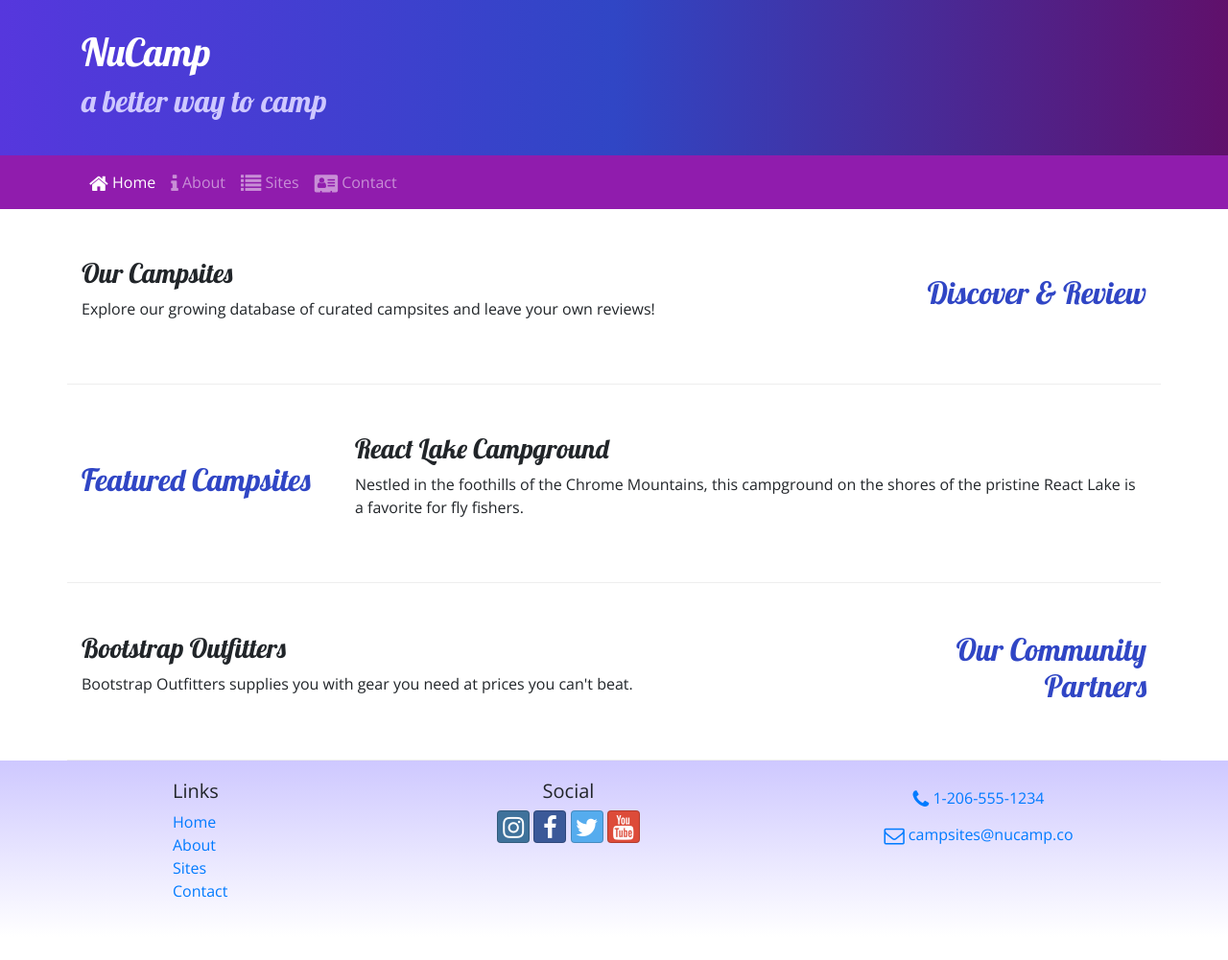
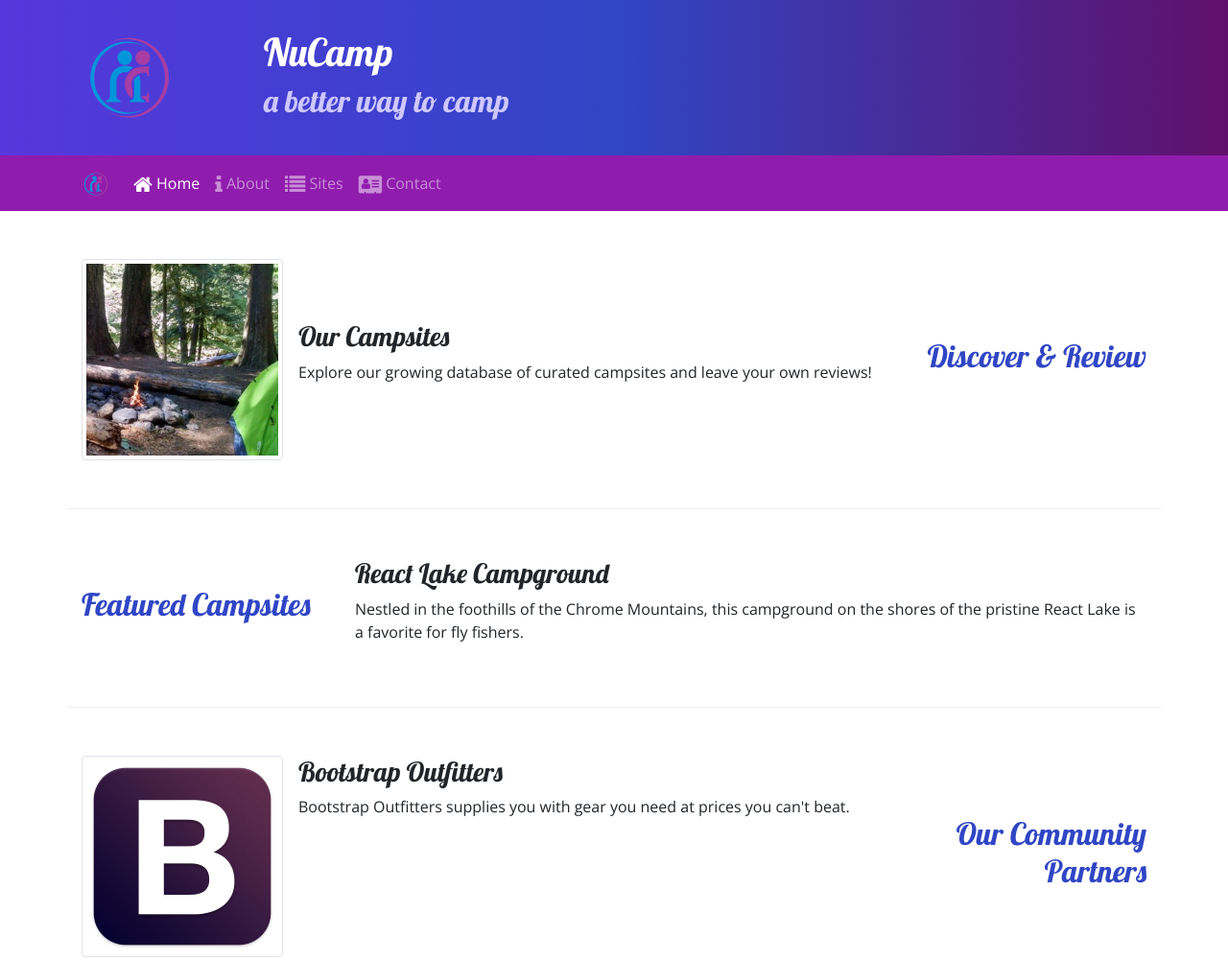
Before and after one commit to jonhernandez91/Nucampsite-review, a website: page index.html in a window 1280 px wide. Shown: the top 1001 px of the page at 96% size. Before the commit the page ends 977 px from the top, so only its background shows below. Drawn offline with nearby package versions, Linux system fonts and the light colour scheme.

Commit message:
thumbnails/media tags

```diff
--- a/index.html
+++ b/index.html
@@ -21,6 +21,9 @@
         <header class="jumbotron jumbotron-fluid">
             <div class="container">
                 <div class ="row">
+                    <div class="col-4 col-sm-3 col-md-2 align-self-center">
+                        <img src="img/logo.png" class="img-fluid" />
+                    </div>
                     <div class="col">
                         <h1>NuCamp</h1>
                         <h2>a better way to camp</h2>
@@ -31,7 +34,8 @@
 
         <nav class="navbar navbar-expand-sm navbar-dark sticky-top">
             <div class="container">
-                <button class="navbar-toggler ml-auto" type="button" data-toggle="collapse" data-target="#nucampNavbar">
+                <a class="navbar-brand" href="#"><img src="img/logo.png" height="30" width="30" /></a>
+                <button class="navbar-toggler" type="button" data-toggle="collapse" data-target="#nucampNavbar">
                     <span class="navbar-toggler-icon"></span>
                 </button>
                 <div class="collapse navbar-collapse" id="nucampNavbar">
@@ -51,8 +55,13 @@
                     <h2 class="text-sm-right">Discover & Review</h2>
                 </div>
                 <div class="col">
-                    <h3>Our Campsites</h3>
-                    <p class="d-none d-sm-block">Explore our growing database of curated campsites and leave your own reviews!</p>
+                    <div class="media">
+                        <img class="d-flex mr-3 img-thumbnail" src="img/breadcrumb-trail-thumb.jpg" alt="Breadcrumb Trail thumbnail" />
+                        <div class="media-body align-self-center">
+                            <h3>Our Campsites</h3>
+                            <p class="d-none d-sm-block">Explore our growing database of curated campsites and leave your own reviews!</p>
+                        </div>
+                    </div>
                 </div>
             </div>
 
@@ -71,8 +80,13 @@
                     <h2 class="text-sm-right">Our Community Partners</h2>
                 </div>
                 <div class="col">
-                    <h3>Bootstrap Outfitters</h3>
-                    <p class="d-none d-sm-block">Bootstrap Outfitters supplies you with gear you need at prices you can't beat.</p>
+                    <div class="media">
+                        <img class="d-flex mr-3 img-thumbnail" src="img/bootstrap-thumb.png" alt="Bootstrap Outfitters"/>
+                        <div class="media-body">
+                            <h3>Bootstrap Outfitters</h3>
+                            <p class="d-none d-sm-block">Bootstrap Outfitters supplies you with gear you need at prices you can't beat.</p>
+                        </div>
+                    </div>
                 </div>
             </div>
         </div>
```
Also changed, not shown: aboutus.html (+7 -3 lines), contactus.html (+6 -2 lines), img/bootstrap-thumb.png (added), img/breadcrumb-trail-thumb.jpg (added), img/breadcrumb-trail.jpg (added), img/chrome-river-thumb.jpg (added), img/chrome-river.jpg (added), img/logo.png (added), img/react-lake-thumb.jpg (added), img/react-lake.jpg (added).
